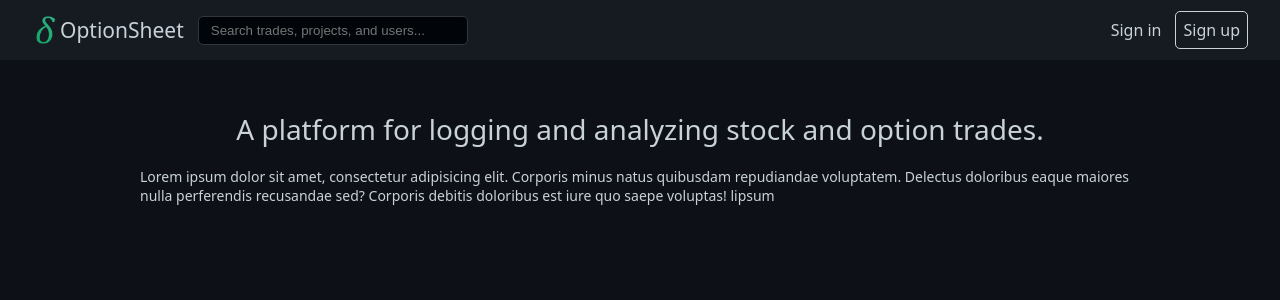
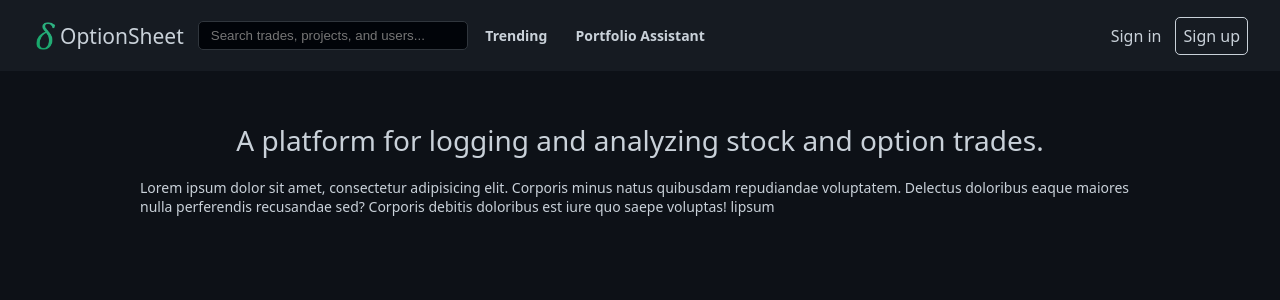
Before and after one commit to stephenreynolds/optionsheet, a React app: page / in a window 1280 px wide. Shown: the top 300 px of the page. Built offline with nearby package versions, Linux system fonts and the light colour scheme; what redux-immutable-state-invariant would draw is missing.

Commit message:
feat: add portfolio assistant page

```diff
--- a/src/components/header/header.tsx
+++ b/src/components/header/header.tsx
@@ -5,6 +5,7 @@ import { getIsLoggedIn } from "../../redux/selectors/authSelectors";
 import UserMenu from "./userMenu";
 import LoginMenu from "./loginMenu";
 import Search from "./search";
+import NavLinks from "./navLinks";
 
 const StyledHeader = styled.header`
   background-color: ${props => props.theme.dark.fg};
@@ -45,6 +46,7 @@ const Header = () => {
         <h2 className="m-0">OptionSheet</h2>
       </BrandLink>
       <Search />
+      <NavLinks />
       <RightMenu>
         {isLoggedIn ? <UserMenu /> : <LoginMenu />}
       </RightMenu>
--- /dev/null
+++ b/src/components/header/navLinks.tsx
@@ -0,0 +1,37 @@
+import styled from "styled-components";
+import { Link } from "react-router-dom";
+
+const StyledNav = styled.nav`
+  ul {
+    padding-left: 0;
+    list-style-type: none;
+
+    li {
+      display: inline-block;
+      margin-left: 1rem;
+      margin-right: 1rem;
+
+      a {
+        color: ${props => props.theme.dark.text};
+        font-weight: 600;
+      }
+    }
+  }
+`;
+
+const NavLinks = () => {
+  return (
+    <StyledNav>
+      <ul>
+        <li>
+          <Link to="/trending">Trending</Link>
+        </li>
+        <li>
+          <Link to="/portfolio-assistant">Portfolio Assistant</Link>
+        </li>
+      </ul>
+    </StyledNav>
+  );
+};
+
+export default NavLinks;
--- /dev/null
+++ b/src/components/portfolio/assistant.tsx
@@ -0,0 +1,14 @@
+import { Container } from "../styles";
+
+const PortfolioAssistant = () => {
+  return (
+    <Container>
+      <h1>Portfolio Assistant</h1>
+      <p>
+        A step-by-step guide to make decisions in an options portfolio.
+      </p>
+    </Container>
+  );
+};
+
+export default PortfolioAssistant;
--- a/src/components/routes.tsx
+++ b/src/components/routes.tsx
@@ -9,6 +9,7 @@ const NewProject = lazy(() => import(/* webpackChunkName: "new-project" */ "./pr
 const Project = lazy(() => import(/* webpackChunkName: "project" */ "./project/project"));
 const Settings = lazy(() => import(/* webpackChunkName: "settings" */ "./settings/settings"));
 const Search = lazy(() => import(/* webpackChunkName: "search" */ "./search/search"));
+const PortfolioAssistant = lazy(() => import(/* webpackChunkName: "portfolio-assistant" */ "./portfolio/assistant"));
 const NotFound = lazy(() => import(/* webpackChunkName: "not-found" */ "./errors/notFound"));
 
 const AppRoutes = () => (
@@ -20,6 +21,7 @@ const AppRoutes = () => (
       <Route path="new" element={<NewProject />} />
       <Route path="settings/*" element={<Settings />} />
       <Route path="search/*" element={<Search />} />
+      <Route path="portfolio-assistant" element={<PortfolioAssistant />} />
       <Route path=":username/:projectName/*" element={<Project />} />
       <Route path="*" element={<NotFound />} />
     </Routes>
```
